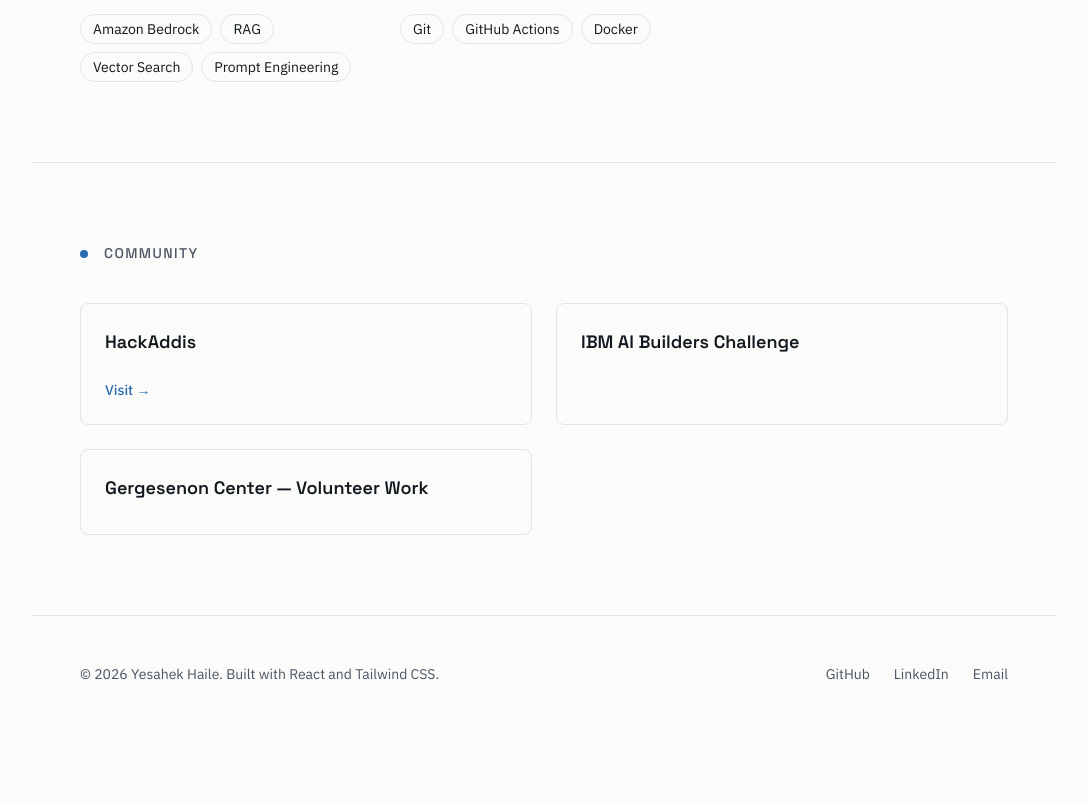
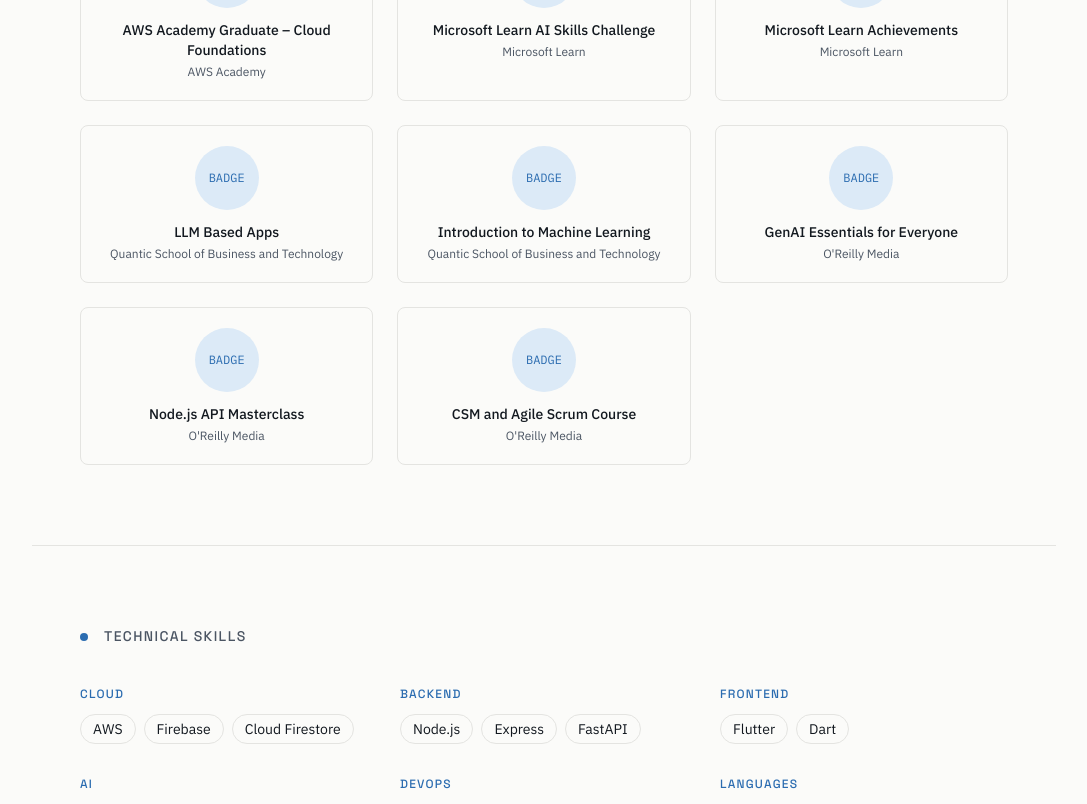
Before and after one commit to yesahek/yesahek.github.io, a React (Vite) app: page / in a window 1280 px wide. Shown: the part 3480-4284 px from the top of the page, without its empty margins (96-1183 px from the left). Before the commit the page ends 4212 px from the top, so only its background shows below. Built offline with nearby package versions, Linux system fonts and the light colour scheme.

Commit message:
Add additional resume content & Ready for Deploy

```diff
--- a/src/content.js
+++ b/src/content.js
@@ -57,6 +57,29 @@
     technologies: ["Website", "Flutter", "Firebase"],
     screenshots: [],
     githubUrl: "", // TODO
+    demoUrl: "",
+  },
+  {
+    id: "malware-detection-system",
+    featured: false,
+    title: "Malware Detection System",
+    summary: "Binary classification pipeline that detects malware from static PE file features, achieving 98%+ accuracy on a 50,000-sample dataset.",
+    problem: "Distinguishing malicious from benign executables using only static file features, without executing the file.",
+    technologies: ["Python", "Scikit-learn", "Pandas", "Random Forest", "XGBoost"],
+    screenshots: [],
+    githubUrl: "",
+    demoUrl: "",
+    note: "MSSE academic project; code available on request due to academic restrictions.",
+  },
+  {
+    id: "scholarship-recommendation-platform",
+    featured: false,
+    title: "Scholarship Recommendation Platform",
+    summary: "End-to-end recommendation system matching students to scholarships using TF-IDF vectorization and cosine similarity, deployed as an interactive Streamlit app.",
+    problem: "Helping students find scholarships that match their academic profile, field of study, and eligibility criteria.",
+    technologies: ["Python", "Scikit-learn", "Streamlit", "Pandas"],
+    screenshots: [],
+    githubUrl: "https://github.com/yesahek/Scholarship-Recommendation-Platform",
     demoUrl: "",
   },
 ];
@@ -141,6 +164,46 @@
     badgeUrl: "", // TODO
     credentialUrl: "", // TODO
   },
+  {
+    id: "llm-based-apps",
+    title: "LLM Based Apps",
+    issuer: "Quantic School of Business and Technology",
+    date: "Jun 2026",
+    badgeUrl: "",
+    credentialUrl: "",
+  },
+  {
+    id: "intro-to-ml",
+    title: "Introduction to Machine Learning",
+    issuer: "Quantic School of Business and Technology",
+    date: "Jun 2025",
+    badgeUrl: "",
+    credentialUrl: "",
+  },
+  {
+    id: "genai-essentials",
+    title: "GenAI Essentials for Everyone",
+    issuer: "O'Reilly Media",
+    date: "Oct 2024",
+    badgeUrl: "",
+    credentialUrl: "https://www.credly.com/badges/0f0a26cb-7d62-4b4b-a78e-03943f1b668d/public_url",
+  },
+  {
+    id: "nodejs-api-masterclass",
+    title: "Node.js API Masterclass",
+    issuer: "O'Reilly Media",
+    date: "Nov 2024",
+    badgeUrl: "",
+    credentialUrl: "https://www.credly.com/badges/0c691170-3ba3-4bed-92f2-01485e840c12/public_url",
+  },
+  {
+    id: "agile-scrum",
+    title: "CSM and Agile Scrum Course",
+    issuer: "O'Reilly Media",
+    date: "Mar 2025",
+    badgeUrl: "",
+    credentialUrl: "https://www.credly.com/badges/5161b243-306b-4cfd-a13a-cb5a4ceb5c12/public_url",
+  },
 ];
 
 export const skills = {
@@ -149,6 +212,7 @@
   Frontend: ["Flutter", "Dart"],
   AI: ["Amazon Bedrock", "RAG", "Vector Search", "Prompt Engineering"],
   DevOps: ["Git", "GitHub Actions", "Docker"],
+  Languages: ["Python", "SQL", "Java", "JavaScript", "Dart"],
 };
 
 export const community = [
```
